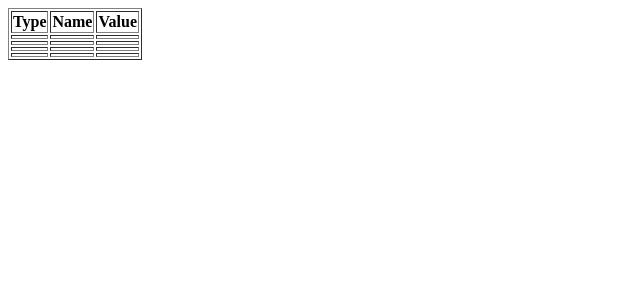
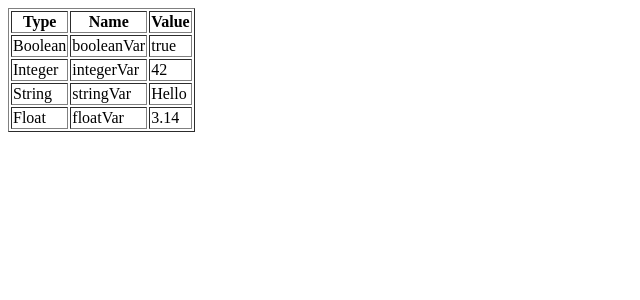
Before and after one commit to jawad-zafari/runtrack2, a PHP site: page / in a window 1280 px wide. Shown: the top 300 px of the page, without its empty margins (0-640 px from the left). Run offline with PHP 8.4, Linux system fonts and the light colour scheme; lists and menus that the app fills with data are empty.

Commit message:
Variables ajoutées au tableau

```diff
--- a/jour01/job03/index.php
+++ b/jour01/job03/index.php
@@ -15,25 +15,24 @@ echo "<table border='1'>
         </thead>
         <tbody>
             <tr>
-                <td></td>
-                <td></td>
-                <td></td>
+                <td>Boolean</td>
+                <td>booleanVar</td>
+                <td>" . ($booleanVar ? 'true' : 'false') . "</td>
             </tr>
             <tr>
-                <td></td>
-                <td></td>
-                <td></td>
+                <td>Integer</td>
+                <td>integerVar</td>
+                <td>$integerVar</td>
             </tr>
             <tr>
-                <td></td>
-                <td></td>
-                <td></td>
+                <td>String</td>
+                <td>stringVar</td>
+                <td>$stringVar</td>
             </tr>
             <tr>
-                <td></td>
-                <td></td>
-                <td></td>
+                <td>Float</td>
+                <td>floatVar</td>
+                <td>$floatVar</td>
             </tr>
         </tbody>
       </table>";
-?>
```
